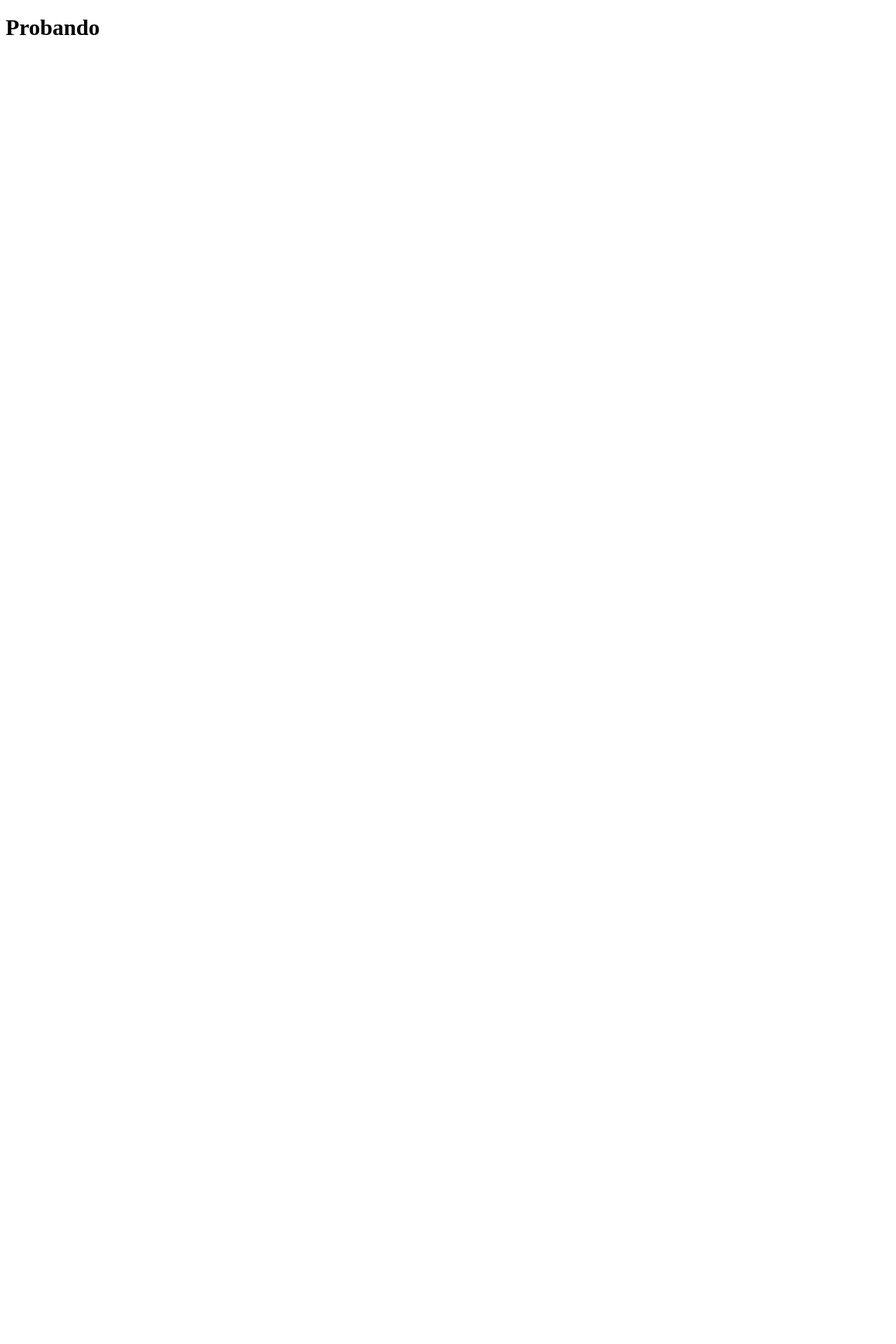
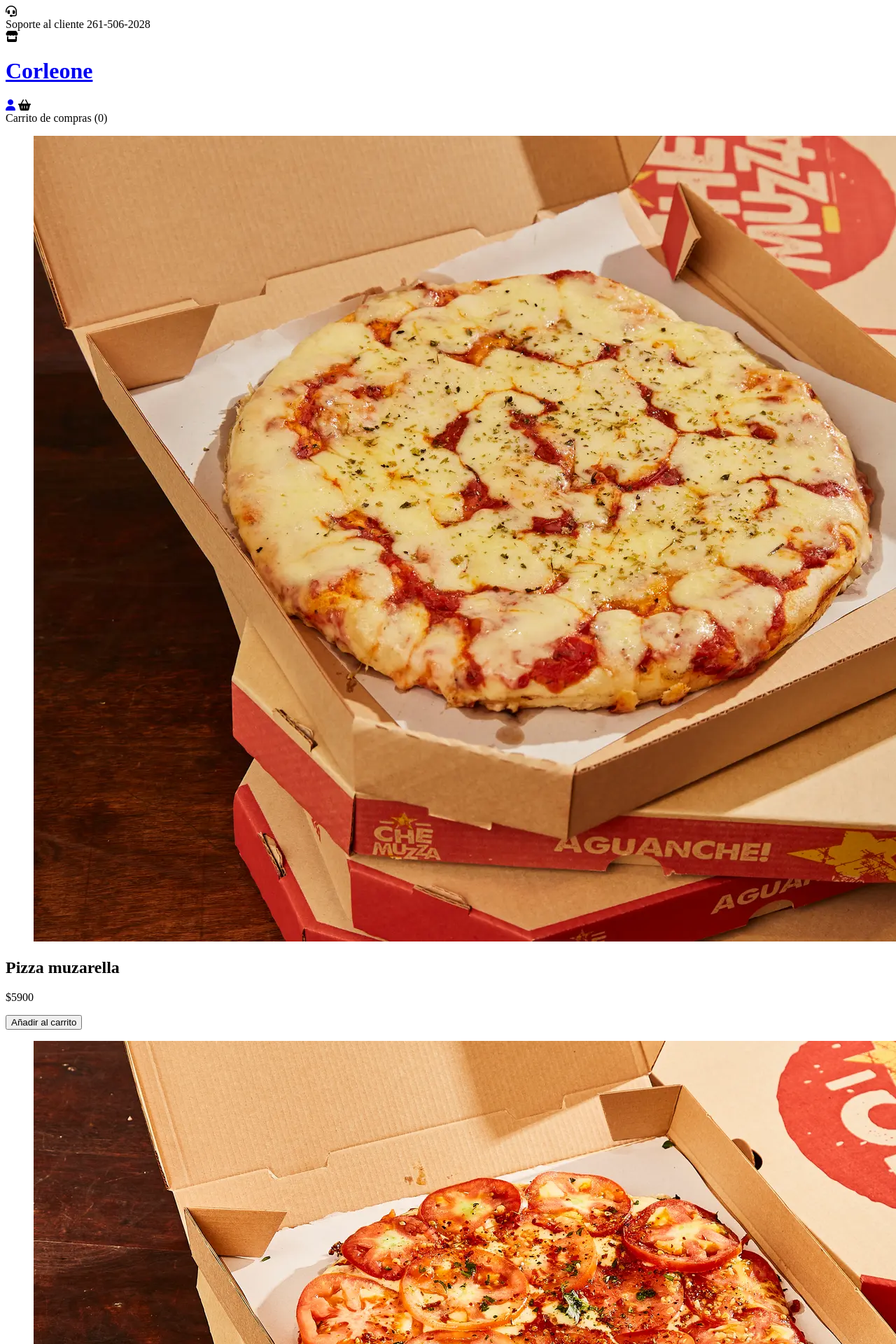
Before and after one commit to briannedbala/pizza-steve, a Flask app: page / in a window 1280 px wide; the page is wider, and only the part inside the window is pictured. Before the commit the part shown is almost empty. Shown: the top 1920 px of that part at 70% size. Before the commit the page ends 50 px from the top of that part, so only its background shows below. Run offline with Flask 3, Linux system fonts and the light colour scheme; some libraries are stand-ins or nearby versions.

Commit message:
cambios en templates

```diff
--- a/src/templates/index.html
+++ b/src/templates/index.html
@@ -1,11 +1,110 @@
 <!DOCTYPE html>
 <html lang="en">
+
 <head>
     <meta charset="UTF-8">
-    <meta name="viewport" content="width=flex, initial-scale=1.0">
-    <title>Document</title>
+    <meta name="viewport" content="width=device-width, initial-scale=1.0">
+    <title>El padrino</title>
+    <link rel="stylesheet" href="static\style.css">
 </head>
+
 <body>
-    <h1>Probando</h1>
+    <header>
+        <div class='container-hero'>
+            <div class="container hero">
+                <div class="customer-support">
+                    <i class="fa-solid fa-headset"></i>
+                    <div class="content-customer-support">
+                        <span class="text">Soporte al cliente</span>
+                        <span class="number">261-506-2028</span>
+                    </div>
+                </div>
+
+                <div class="container-logo">
+                    <i class="fa-solid fa-store"></i>
+                    <h1 class="logo"><a href="/">Corleone</a></h1>
+                </div>
+
+                <div class="container-user">
+                    <a href="/login"><i class="fa-solid fa-user"></i></a>
+                    <i class="fa-solid fa-basket-shopping"></i>
+                    <div class="content-shopping-cart">
+                        <span class="text">Carrito de compras</span>
+                        <span class="number">(0)</span>
+                    </div>
+                </div>
+            </div>
+        </div>
+
+        <div class="container-items">
+            <div class="item">
+                <figure>
+                    <img src="/static/img/muzarella.jpg" alt="producto" />
+                </figure>
+                <div class="info-product">
+                    <h2>Pizza muzarella</h2>
+                    <p class="price">$5900</p>
+                    <button type="submit">Añadir al carrito</button>
+                </div>
+            </div>
+
+            <div class="item">
+                <figure>
+                    <img src="/static/img/napolitana.jpg" alt="producto" />
+                </figure>
+                <div class="info-product">
+                    <h2>Pizza napolitana</h2>
+                    <p class="price">$6800</p>
+                    <button>Añadir al carrito</button>
+                </div>
+            </div>
+
+            <div class="item">
+                <figure>
+                    <img src="/static/img/jamon_morron.jpg" alt="producto" />
+                </figure>
+                <div class="info-product">
+                    <h2>Pizza con jamon y morron</h2>
+                    <p class="price">$7900</p>
+                    <button>Añadir al carrito</button>
+                </div>
+            </div>
+
+            <div class="item">
+                <figure>
+                    <img src="/static/img/fugazeta.jpg" alt="producto" />
+                </figure>
+                <div class="info-product">
+                    <h2>Pizza fugaza grande</h2>
+                    <p class="price">$8650</p>
+                    <button>Añadir al carrito</button>
+                </div>
+            </div>
+
+            <div class="item">
+                <figure>
+                    <img src="/static/img/fugazeta_jamon.jpg" alt="producto" />
+                </figure>
+                <div class="info-product">
+                    <h2>Pizza fugaza con jamon grande</h2>
+                    <p class="price">$15550</p>
+                    <button>Añadir al carrito</button>
+                </div>
+            </div>
+
+            <div class="item">
+                <figure>
+                    <img src="/static/img/calabresa.jpg" alt="producto" />
+                </figure>
+                <div class="info-product">
+                    <h2>Pizza calabresa</h2>
+                    <p class="price">$5900</p>
+                    <button>Añadir al carrito</button>
+                </div>
+            </div>
+        </div>
+    </header>
+
+    <script src="https://kit.fontawesome.com/81581fb069.js" crossorigin="anonymous"></script>
 </body>
 </html>
```
